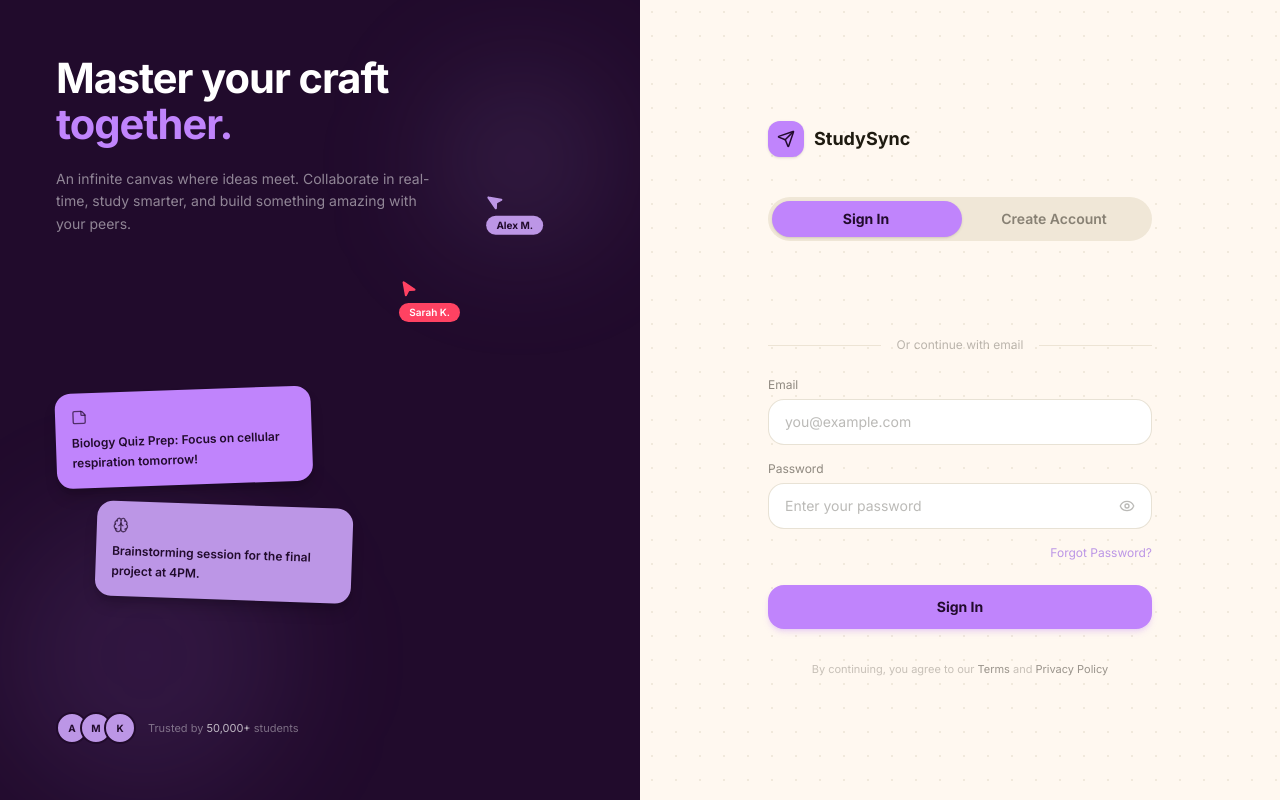
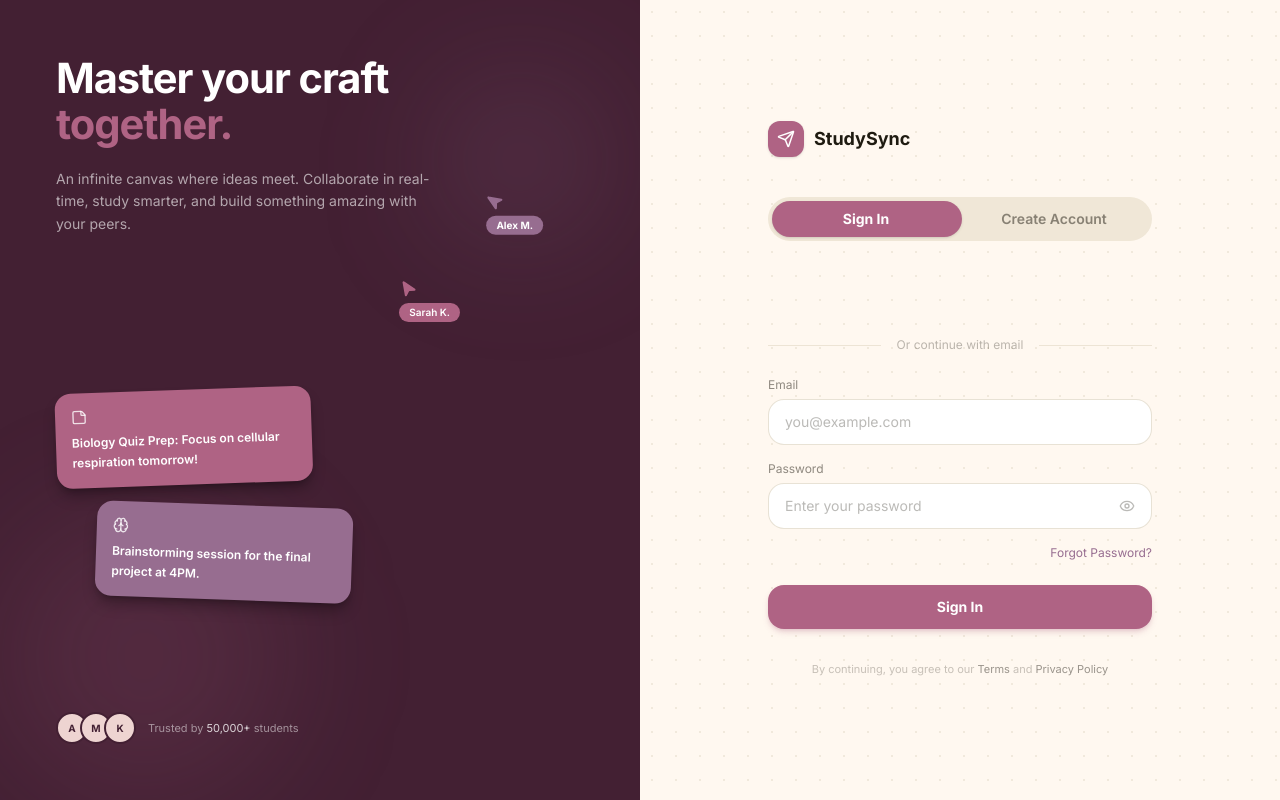
Before and after one commit to Manish546-gif/studysync, a React (Vite) app in the folder client/: page /login in a window 1280 px wide. Built offline with nearby package versions, Linux system fonts and the light colour scheme; no server answers.

Commit message:
style(auth): update palette to Eggplant, Tulipan Violet, Crushed Raspberry, and Misty Rose

```diff
--- a/client/src/index.css
+++ b/client/src/index.css
@@ -5,15 +5,15 @@
   --color-on-surface: #1f1b11;
   --color-on-background: #1f1b11;
   --color-background: #fff8f0;
-  --color-primary: #9d4edd;
-  --color-primary-container: #c084fc;
+  --color-primary: #af6384;
+  --color-primary-container: #af6384;
   --color-on-primary: #ffffff;
-  --color-on-primary-container: #210b2c;
-  --color-on-primary-fixed: #210b2c;
-  --color-on-primary-fixed-variant: #3b124d;
-  --color-primary-fixed: #e9d5ff;
-  --color-primary-fixed-dim: #c084fc;
-  --color-inverse-primary: #c084fc;
+  --color-on-primary-container: #ffffff;
+  --color-on-primary-fixed: #432033;
+  --color-on-primary-fixed-variant: #5c2d47;
+  --color-primary-fixed: #eed4d1;
+  --color-primary-fixed-dim: #976d90;
+  --color-inverse-primary: #af6384;
   --color-secondary: #5b588f;
   --color-secondary-container: #c4c0fe;
   --color-on-secondary: #ffffff;
@@ -63,15 +63,15 @@
   --color-on-surface: #e8e6f0;
   --color-on-background: #e8e6f0;
   --color-background: #1a1a2e;
-  --color-primary: #c084fc;
-  --color-primary-container: #331542;
-  --color-on-primary: #210b2c;
-  --color-on-primary-container: #e9d5ff;
-  --color-on-primary-fixed: #210b2c;
-  --color-on-primary-fixed-variant: #3b124d;
-  --color-primary-fixed: #e9d5ff;
-  --color-primary-fixed-dim: #c084fc;
-  --color-inverse-primary: #9d4edd;
+  --color-primary: #af6384;
+  --color-primary-container: #432033;
+  --color-on-primary: #ffffff;
+  --color-on-primary-container: #eed4d1;
+  --color-on-primary-fixed: #432033;
+  --color-on-primary-fixed-variant: #5c2d47;
+  --color-primary-fixed: #eed4d1;
+  --color-primary-fixed-dim: #976d90;
+  --color-inverse-primary: #af6384;
   --color-secondary: #c4c0fe;
   --color-secondary-container: #434176;
   --color-on-secondary: #171448;
--- a/client/src/pages/Login.jsx
+++ b/client/src/pages/Login.jsx
@@ -52,14 +52,14 @@ export default function Login() {
         initial={{ x: -60, opacity: 0 }}
         animate={{ x: 0, opacity: 1 }}
         transition={{ type: 'spring', stiffness: 200, damping: 28 }}
-        className="hidden lg:flex relative w-1/2 flex-col justify-between bg-[#210B2C] p-10 xl:p-14 overflow-hidden"
+        className="hidden lg:flex relative w-1/2 flex-col justify-between bg-[#432033] p-10 xl:p-14 overflow-hidden"
       >
         <div className="relative z-10 max-w-[28rem]">
           <h1 className="font-display text-[2.6rem] leading-[1.1] font-bold text-white tracking-tight">
             Master your craft <br />
-            <span className="text-[#C084FC]">together.</span>
+            <span className="text-[#AF6384]">together.</span>
           </h1>
-          <p className="mt-5 text-sm leading-relaxed text-white/50 max-w-[24rem]">
+          <p className="mt-5 text-sm leading-relaxed text-white/60 max-w-[24rem]">
             An infinite canvas where ideas meet. Collaborate in real-time, study
             smarter, and build something amazing with your peers.
           </p>
@@ -69,20 +69,20 @@ export default function Login() {
           <motion.div
             animate={{ y: [0, -6, 0] }}
             transition={{ duration: 4, repeat: Infinity, ease: 'easeInOut' }}
-            className="w-64 rounded-2xl bg-[#C084FC] p-4 shadow-lg shadow-black/20 -rotate-2"
+            className="w-64 rounded-2xl bg-[#AF6384] p-4 shadow-lg shadow-black/30 -rotate-2"
           >
-            <StickyNote size={16} className="text-[#210B2C]/70 mb-2" />
-            <p className="text-xs leading-relaxed font-semibold text-[#210B2C]">
+            <StickyNote size={16} className="text-white/80 mb-2" />
+            <p className="text-xs leading-relaxed font-semibold text-white">
               Biology Quiz Prep: Focus on cellular respiration tomorrow!
             </p>
           </motion.div>
           <motion.div
             animate={{ y: [0, -8, 0] }}
             transition={{ duration: 5, repeat: Infinity, ease: 'easeInOut', delay: 1.2 }}
-            className="w-64 rounded-2xl bg-[#BC96E6] p-4 shadow-lg shadow-black/20 rotate-2 ml-10"
+            className="w-64 rounded-2xl bg-[#976D90] p-4 shadow-lg shadow-black/30 rotate-2 ml-10"
           >
-            <Brain size={16} className="text-[#210B2C]/70 mb-2" />
-            <p className="text-xs leading-relaxed font-semibold text-[#210B2C]">
+            <Brain size={16} className="text-white/80 mb-2" />
+            <p className="text-xs leading-relaxed font-semibold text-white">
               Brainstorming session for the final project at 4PM.
             </p>
           </motion.div>
@@ -93,8 +93,8 @@ export default function Login() {
           transition={{ duration: 6, repeat: Infinity, ease: 'easeInOut' }}
           className="absolute top-48 right-24 z-20"
         >
-          <MousePointer2 size={18} className="text-[#BC96E6] -rotate-12" fill="currentColor" />
-          <span className="mt-1 inline-block rounded-full bg-[#BC96E6] px-2.5 py-0.5 text-[10px] font-bold text-[#210B2C]">
+          <MousePointer2 size={18} className="text-[#976D90] -rotate-12" fill="currentColor" />
+          <span className="mt-1 inline-block rounded-full bg-[#976D90] px-2.5 py-0.5 text-[10px] font-bold text-white">
             Alex M.
           </span>
         </motion.div>
@@ -103,8 +103,8 @@ export default function Login() {
           transition={{ duration: 7, repeat: Infinity, ease: 'easeInOut', delay: 0.8 }}
           className="absolute top-72 right-48 z-20"
         >
-          <MousePointer2 size={18} className="text-[#FF4262] rotate-12" fill="currentColor" />
-          <span className="mt-1 inline-block rounded-full bg-[#FF4262] px-2.5 py-0.5 text-[10px] font-semibold text-white">
+          <MousePointer2 size={18} className="text-[#AF6384] rotate-12" fill="currentColor" />
+          <span className="mt-1 inline-block rounded-full bg-[#AF6384] px-2.5 py-0.5 text-[10px] font-semibold text-white">
             Sarah K.
           </span>
         </motion.div>
@@ -112,18 +112,18 @@ export default function Login() {
         <div className="relative z-10 flex items-center gap-3">
           <div className="flex -space-x-2">
             {['A', 'M', 'K'].map((init, i) => (
-              <div key={i} className="w-8 h-8 rounded-full border-2 border-[#210B2C] bg-[#BC96E6] flex items-center justify-center text-[10px] font-bold text-[#210B2C] font-display">
+              <div key={i} className="w-8 h-8 rounded-full border-2 border-[#432033] bg-[#EED4D1] flex items-center justify-center text-[10px] font-bold text-[#432033] font-display">
                 {init}
               </div>
             ))}
           </div>
-          <p className="text-[11px] text-white/40">
-            Trusted by <span className="text-white/70 font-medium">50,000+</span> students
+          <p className="text-[11px] text-white/50">
+            Trusted by <span className="text-white/80 font-medium">50,000+</span> students
           </p>
         </div>
 
-        <div className="absolute bottom-0 left-0 w-72 h-72 bg-[#C084FC]/10 rounded-full blur-3xl pointer-events-none" />
-        <div className="absolute top-20 right-10 w-40 h-40 bg-[#BC96E6]/15 rounded-full blur-3xl pointer-events-none" />
+        <div className="absolute bottom-0 left-0 w-72 h-72 bg-[#AF6384]/15 rounded-full blur-3xl pointer-events-none" />
+        <div className="absolute top-20 right-10 w-40 h-40 bg-[#976D90]/20 rounded-full blur-3xl pointer-events-none" />
       </motion.div>
 
       {/* Right panel — form */}
@@ -137,8 +137,8 @@ export default function Login() {
 
         <div className="relative z-10 w-full max-w-[24rem]">
           <div className="flex items-center gap-2.5 mb-10">
-            <div className="w-9 h-9 rounded-xl bg-[#C084FC] flex items-center justify-center shadow-sm">
-              <Send size={18} className="text-[#210B2C]" />
+            <div className="w-9 h-9 rounded-xl bg-[#AF6384] flex items-center justify-center shadow-sm">
+              <Send size={18} className="text-white" />
             </div>
             <span className="font-display text-lg font-bold text-on-surface">StudySync</span>
           </div>
@@ -147,7 +147,7 @@ export default function Login() {
             <motion.div
               layout
               transition={{ type: 'spring', stiffness: 400, damping: 30 }}
-              className="absolute top-1 bottom-1 w-[calc(50%-2px)] rounded-full bg-[#C084FC] shadow-sm"
+              className="absolute top-1 bottom-1 w-[calc(50%-2px)] rounded-full bg-[#AF6384] shadow-sm"
               style={{ left: isLogin ? '4px' : 'calc(50% + 0px)' }}
             />
             {['Sign In', 'Create Account'].map((tab, i) => (
@@ -156,7 +156,7 @@ export default function Login() {
                 onClick={() => { setIsLogin(i === 0); setError('') }}
                 className="relative z-10 flex-1 py-2 text-sm font-semibold rounded-full transition-colors"
               >
-                <span className={isLogin === (i === 0) ? 'text-[#210B2C] font-bold' : 'text-on-surface/50'}>
+                <span className={isLogin === (i === 0) ? 'text-white font-bold' : 'text-on-surface/50'}>
                   {tab}
                 </span>
               </button>
@@ -216,7 +216,7 @@ export default function Login() {
               {!isLogin && (
                 <motion.div variants={fieldVariants}>
                   <label className="block text-xs font-medium text-on-surface/50 mb-1.5">Full Name</label>
-                  <div className="flex items-center rounded-2xl border border-outline-variant/50 bg-surface-container-lowest px-4 py-3 transition-all focus-within:border-[#C084FC] focus-within:shadow-[0_0_0_3px_rgba(192,132,252,0.25)]">
+                  <div className="flex items-center rounded-2xl border border-outline-variant/50 bg-surface-container-lowest px-4 py-3 transition-all focus-within:border-[#AF6384] focus-within:shadow-[0_0_0_3px_rgba(175,99,132,0.25)]">
                     <input
                       type="text"
                       value={name}
@@ -230,7 +230,7 @@ export default function Login() {
 
               <motion.div variants={fieldVariants}>
                 <label className="block text-xs font-medium text-on-surface/50 mb-1.5">Email</label>
-                <div className="flex items-center rounded-2xl border border-outline-variant/50 bg-surface-container-lowest px-4 py-3 transition-all focus-within:border-[#C084FC] focus-within:shadow-[0_0_0_3px_rgba(192,132,252,0.25)]">
+                <div className="flex items-center rounded-2xl border border-outline-variant/50 bg-surface-container-lowest px-4 py-3 transition-all focus-within:border-[#AF6384] focus-within:shadow-[0_0_0_3px_rgba(175,99,132,0.25)]">
                   <input
                     type="email"
                     value={email}
@@ -243,7 +243,7 @@ export default function Login() {
 
               <motion.div variants={fieldVariants}>
                 <label className="block text-xs font-medium text-on-surface/50 mb-1.5">Password</label>
-                <div className="flex items-center rounded-2xl border border-outline-variant/50 bg-surface-container-lowest px-4 py-3 transition-all focus-within:border-[#C084FC] focus-within:shadow-[0_0_0_3px_rgba(192,132,252,0.25)]">
+                <div className="flex items-center rounded-2xl border border-outline-variant/50 bg-surface-container-lowest px-4 py-3 transition-all focus-within:border-[#AF6384] focus-within:shadow-[0_0_0_3px_rgba(175,99,132,0.25)]">
                   <input
                     type={showPw ? 'text' : 'password'}
                     value={password}
@@ -263,7 +263,7 @@ export default function Login() {
 
               {isLogin && (
                 <motion.div variants={fieldVariants} className="flex justify-end">
-                  <span className="text-xs font-medium text-[#BC96E6] hover:text-[#c084fc] hover:underline cursor-pointer">
+                  <span className="text-xs font-medium text-[#976D90] hover:text-[#af6384] hover:underline cursor-pointer">
                     Forgot Password?
                   </span>
                 </motion.div>
@@ -275,7 +275,7 @@ export default function Login() {
                   disabled={submitting}
                   whileHover={{ scale: 1.005 }}
                   whileTap={{ scale: 0.985 }}
-                  className="w-full py-3 rounded-2xl bg-[#C084FC] text-[#210B2C] text-sm font-bold overflow-hidden shadow-md shadow-[#C084FC]/25 hover:bg-[#d8b4fe] transition-all flex items-center justify-center gap-2 disabled:opacity-60"
+                  className="w-full py-3 rounded-2xl bg-[#AF6384] text-white text-sm font-bold overflow-hidden shadow-md shadow-[#AF6384]/25 hover:bg-[#c27094] transition-all flex items-center justify-center gap-2 disabled:opacity-60"
                 >
                   {submitting ? <Loader2 size={16} className="animate-spin" /> : null}
                   {isLogin ? 'Sign In' : 'Create Account'}
```
